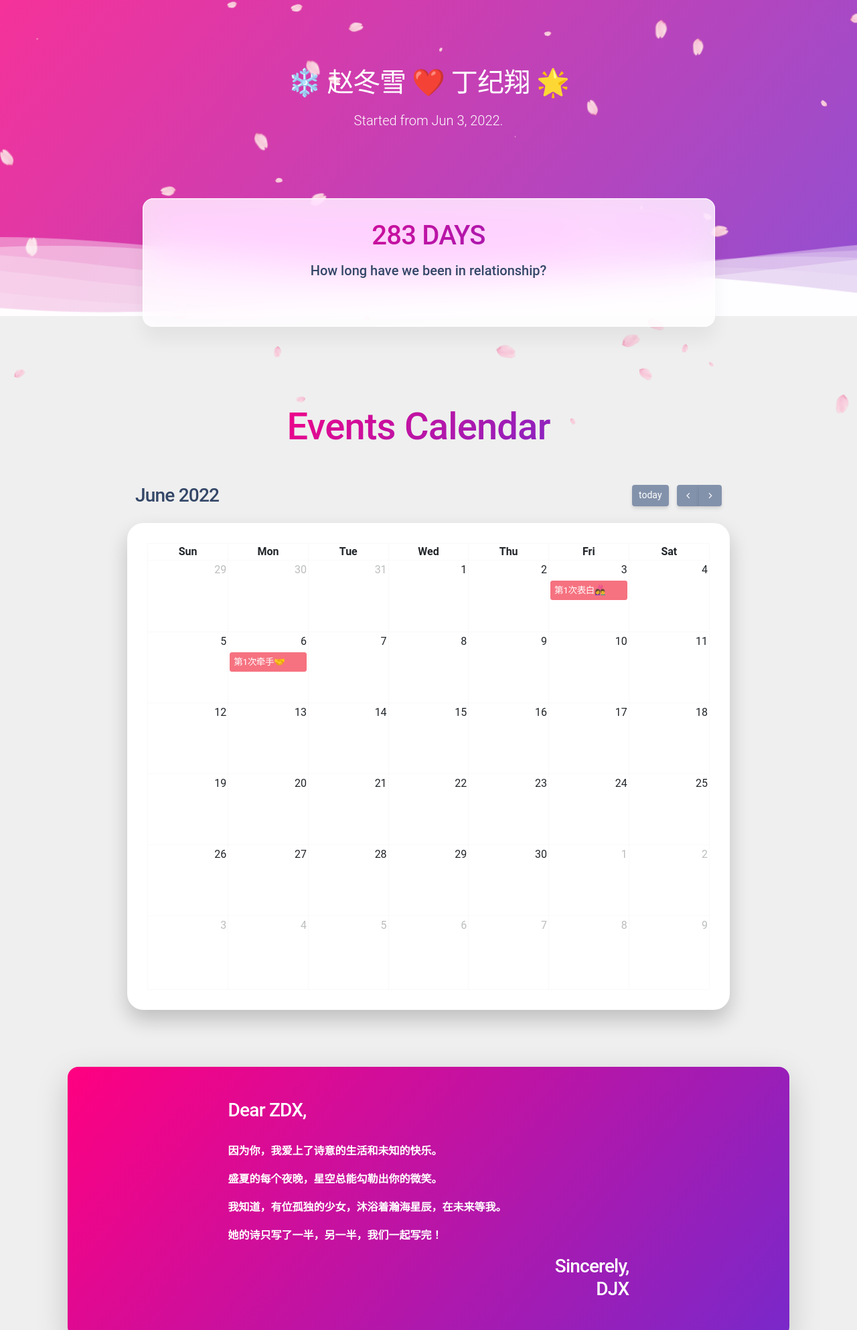
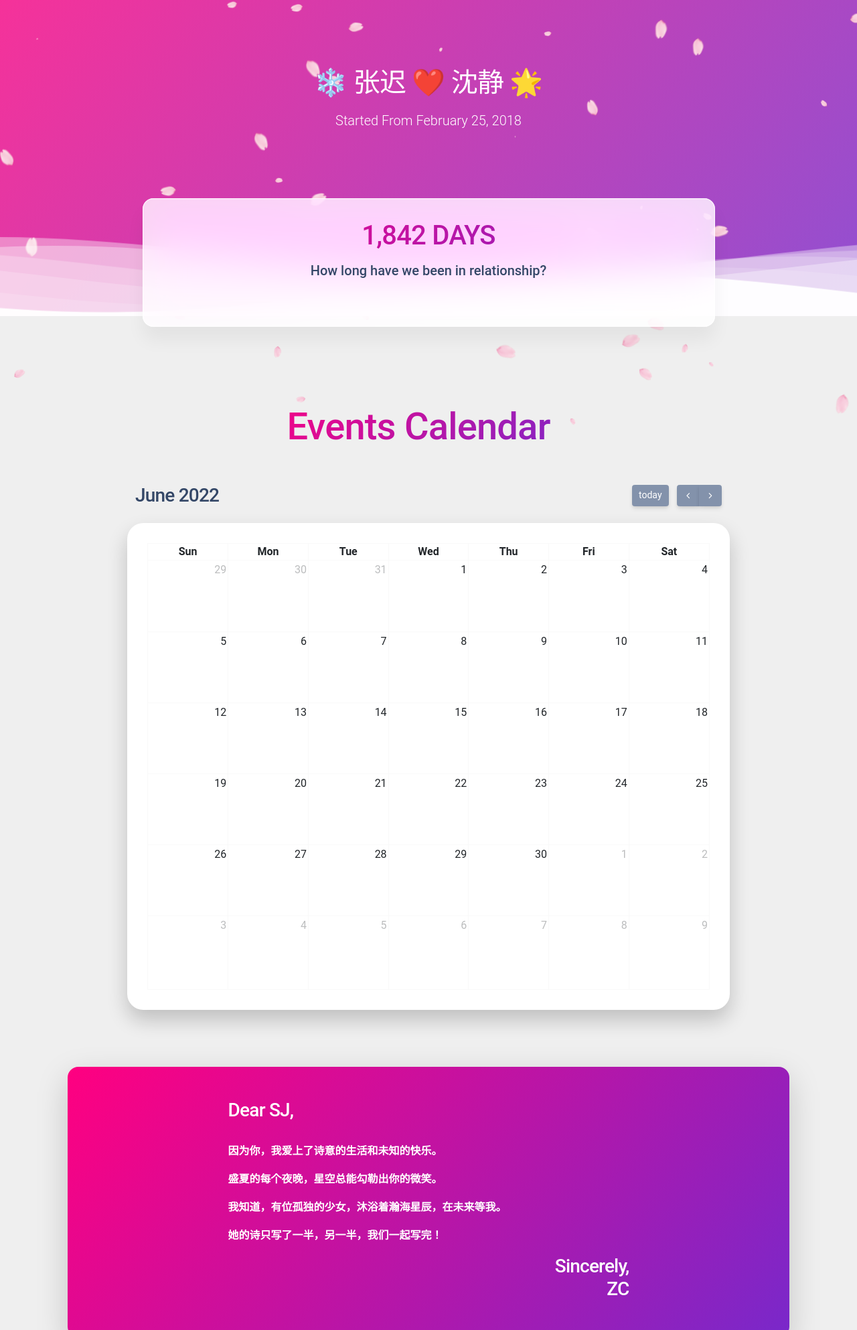
Before and after one commit to zforikg/zcsj.github.io, a plain HTML site: page index.html in a window 1280 px wide. Shown: the part 128-2114 px from the top of the page at 67% size. Drawn offline with Linux system fonts and the light colour scheme.

Commit message:
Site updated: 2023-03-12 15:43:48

```diff
--- a/index.html
+++ b/index.html
@@ -4,11 +4,11 @@
     <meta name="viewport" content="width=device-width, initial-scale=1, shrink-to-fit=no">
     <link rel="icon" type="image/png" href="./assets/img/favicon.png">
     <title>
-        ZDX LOVES DJX
+       ZC LOVES SJ
     </title>
 
-    <meta name="keywords" content="DJX, ZDX">
-    <meta name="description" content="DJX LOVES ZDX!">
+    <meta name="keywords" content="ZC, SJ">
+    <meta name="description" content="ZC LOVES SJ!">
 
     <link id="pagestyle" href="./assets/css/soft-design-system-pro.min.css?v=1.0.9" rel="stylesheet">
     <link href="./assets/css/calendar.css" rel="stylesheet">
@@ -22,8 +22,8 @@
         <div class="container">
             <div class="row">
                 <div class="col-lg-7 text-center mx-auto">
-                    <h1 class="text-white pt-3 mt-n5">❄️ 赵冬雪 ❤️ 丁纪翔 🌟</h1>
-                    <p class="lead text-white mt-3">Started from Jun 3, 2022.</p>
+                    <h1 class="text-white pt-3 mt-n5">❄️ 张迟 ❤️ 沈静 🌟</h1>
+                    <p class="lead text-white mt-3">Started From February 25, 2018</p>
                 </div>
             </div>
         </div>
@@ -79,18 +79,17 @@
             <div class="container pb-lg-8 pb-5 pt-5 postion-relative z-index-2 position-relative">
                 <div class="row">
                     <div class="col-md-7 mx-auto">
-                        <h3 class="text-white" style="margin-bottom: 2rem;">Dear ZDX,</h3>
+                        <h3 class="text-white" style="margin-bottom: 2rem;">Dear SJ,</h3>
                         <p class="text-white" style="font-weight: bold;">因为你，我爱上了诗意的生活和未知的快乐。</p>
                         <p class="text-white" style="font-weight: bold;">盛夏的每个夜晚，星空总能勾勒出你的微笑。</p>
                         <p class="text-white" style="font-weight: bold;">我知道，有位孤独的少女，沐浴着瀚海星辰，在未来等我。</p>
                         <p class="text-white" style="font-weight: bold;">她的诗只写了一半，另一半，我们一起写完！</p>
-                        <h3 class="text-white" style="text-align: right;">Sincerely,</br>DJX</h3>
+                        <h3 class="text-white" style="text-align: right;">Sincerely,</br>ZC</h3>
                     </div>
                 </div>
             </div>
         </div>
     </div>
-
     <div class="container mt-sm-5 mt-3" style="padding-top: 2rem;">
         <div class="col" style="border-radius: 10rem">
             <div class="card shadow-lg mb-5">
@@ -117,7 +116,7 @@
                     </div>
                 </div>
                 <div class="card-body p-5" id="truth_words">
-                    <h3 class="mt-5 mb-3">TO DJX: </h3>
+                    <h3 class="mt-5 mb-3">TO ZC: </h3>
                     <p>你之前问我你什么地方最吸引我，我觉得我最喜欢你稳重，靠谱（？真的吗）有责任心，有担当。 </p>
                     <p>喜欢你勇于挑战，敢于尝试，乐于钻研。</p>
                     <p>喜欢你有恒心有毅力去做一件事。</p>
@@ -125,7 +124,7 @@
                     <p>我觉得你真的对我很好，我真的很开心很感动❤️</p>
                     <p>但是我觉得我哥说的很对，在爱情里面彼此的特质的吸引应该是最长久的，而且好的爱情，也应该是我们让彼此变得更好。</p>
                     <p>“因为你我想变得更好”。努力学习，提升完善自己，在性格上、专业上、为人处世上、外形上、眼界上，每一部分都是。</p>
-                    <h3 class="mt-5 mb-3">TO ZDX: </h3>
+                    <h3 class="mt-5 mb-3">TO SJ: </h3>
                     <p>我准备正式好好和你相处的时候，我被你那爽朗乐观的笑容打动了！</p>
                     <p>感觉你特别开朗，又很爱聊天说话。和你相处久了之后，发现你对我很好，对待一段感情也很细心、认真。</p>
                     <p>面对事情虽然会紧张焦虑，但在思考以后都能完美化解！</p>
@@ -201,7 +200,7 @@
 </script>
 <script type="text/javascript">
     // countto
-    const date1 = new Date("06/03/2022");
+    const date1 = new Date("2018-02-25");
     const date2 = new Date();
     const Difference_In_Time = date2.getTime()-date1.getTime();
     let Difference_In_Days = 0;
@@ -228,11 +227,11 @@
             events: [
                 {
                     title: '第1次表白👩‍❤️‍👨',
-                    start: '2022-06-03'
+                    start: '2018-02-25'
                 },
                 {
                     title: '第1次牵手🤝',
-                    start: '2022-06-06'
+                    start: '2018-02-25'
                 }
             ]
         });
```
